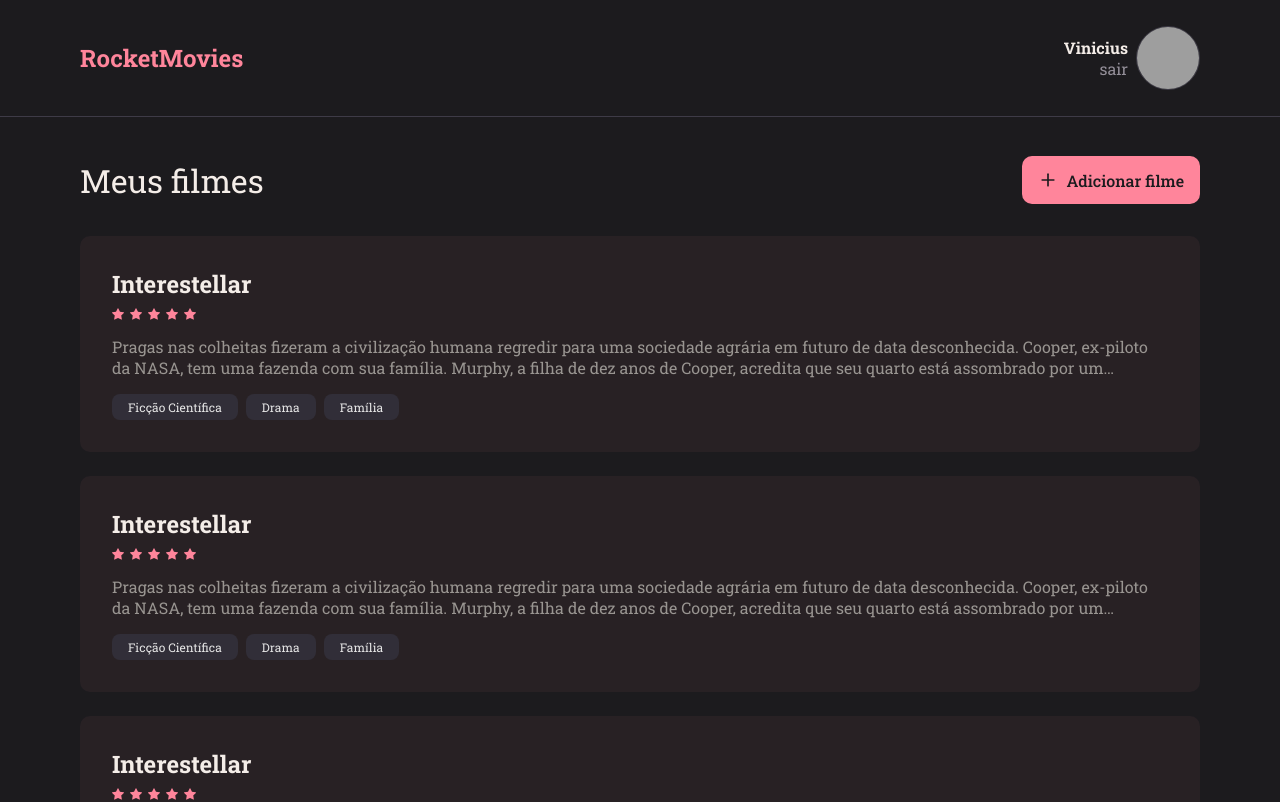
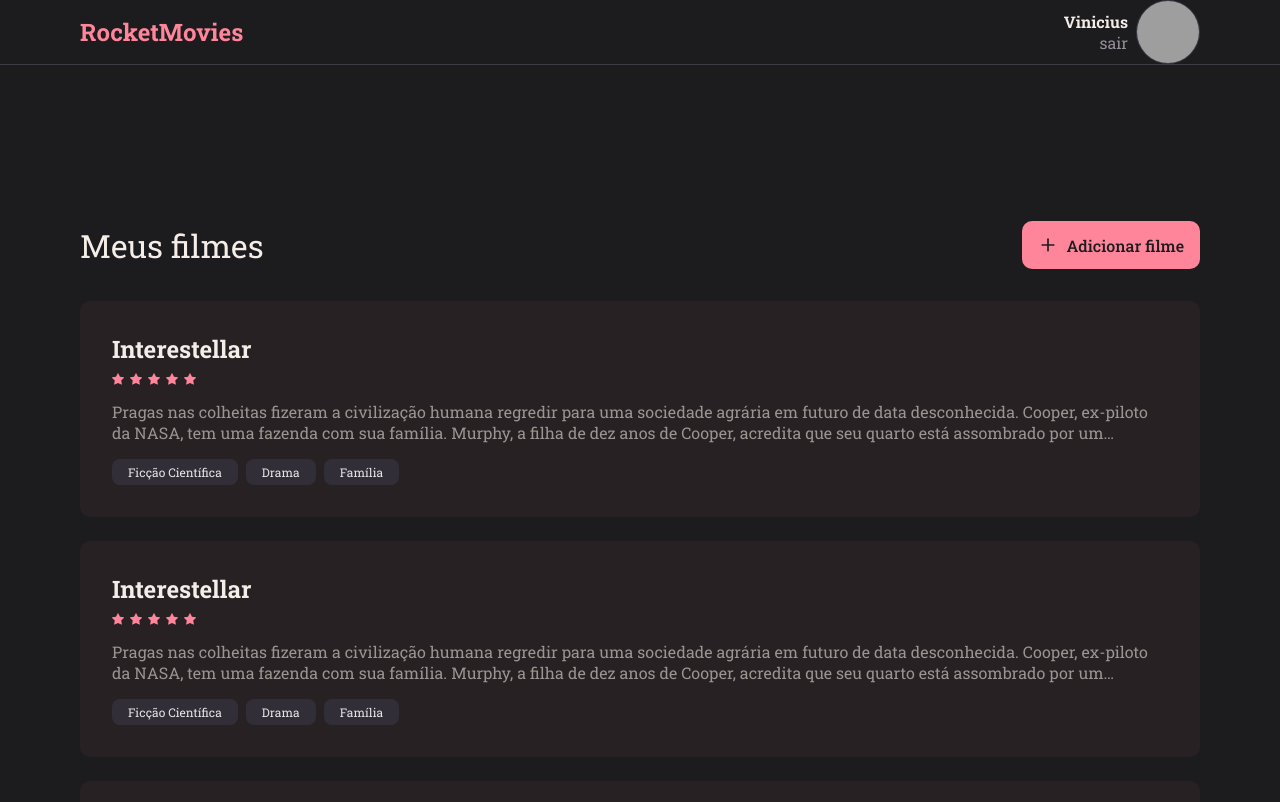
Before and after one commit to viniciusbecaleti/rocketmovies, a React (Vite) app in the folder client/: page / in a window 1280 px wide. Shown: the top 802 px of the page. Built offline with nearby package versions, Linux system fonts and the light colour scheme; grey boxes are pictures that could not be loaded.

Commit message:
styles: refactor global styles and components

```diff
--- a/client/src/components/Header/styles.ts
+++ b/client/src/components/Header/styles.ts
@@ -4,7 +4,7 @@ import styled from 'styled-components'
 export const HeaderContainer = styled.header`
   grid-area: header;
 
-  position: fixed;
+  display: flex;
   width: 100%;
 
   padding-inline: 16rem;
@@ -13,8 +13,9 @@ export const HeaderContainer = styled.header`
 `
 
 export const HeaderContent = styled.div`
+  flex: 1;
+
   max-width: 1120rem;
-  height: 116rem;
   margin-inline: auto;
 
   display: flex;
@@ -23,7 +24,7 @@ export const HeaderContent = styled.div`
   gap: 32rem;
 
   @media (max-width: 480px) {
-    height: 86rem;
+    gap: 16rem;
   }
 `
 
--- a/client/src/components/Link/index.tsx
+++ b/client/src/components/Link/index.tsx
@@ -7,6 +7,6 @@ interface LinkType extends LinkProps {
   children: ReactNode
 }
 
-export function Link({ to, children }: LinkType) {
-  return <LinkContainer to={to}>{children}</LinkContainer>
+export function Link({ children, ...rest }: LinkType) {
+  return <LinkContainer {...rest}>{children}</LinkContainer>
 }
--- a/client/src/components/Movie/styles.ts
+++ b/client/src/components/Movie/styles.ts
@@ -11,8 +11,9 @@ export const MovieContainer = styled.article`
     color: ${({ theme }) => theme['gray-100']};
   }
 
-  > div {
+  > div:nth-child(2) {
     font-size: 12rem;
+    margin-block: 8rem 16rem;
   }
 
   p {
--- a/client/src/components/Rating/styles.ts
+++ b/client/src/components/Rating/styles.ts
@@ -5,8 +5,6 @@ export const RatingContainer = styled.div`
   align-items: center;
   gap: 6rem;
 
-  margin-block: 8rem 16rem;
-
   svg {
     color: ${({ theme }) => theme['pink-500']};
   }
--- a/client/src/styles/global.tsx
+++ b/client/src/styles/global.tsx
@@ -9,6 +9,29 @@ export const GlobalStyle = createGlobalStyle`
 
   :focus {
     outline: none;
+  }
+
+  /* ===== Scrollbar CSS ===== */
+  /* Firefox */
+  * {
+    scrollbar-width: thin;
+    scrollbar-color: ${({ theme }) => theme['pink-500']} ${({ theme }) =>
+  theme['gray-900']};
+  }
+
+  /* Chrome, Edge, and Safari */
+  *::-webkit-scrollbar {
+    width: 8px;
+  }
+
+  *::-webkit-scrollbar-track {
+    background: ${({ theme }) => theme['gray-900']};
+  }
+
+  *::-webkit-scrollbar-thumb {
+    background-color: ${({ theme }) => theme['pink-500']};
+    border-radius: 8px;
+    border: 4px solid transparent;
   }
 
   html {
@@ -47,4 +70,10 @@ export const GlobalStyle = createGlobalStyle`
       align-items: center;
     }
   }
+
+  @media (max-width: 480px) {
+    html {
+      font-size: 5.46875%;
+    }
+  }
 `
```
